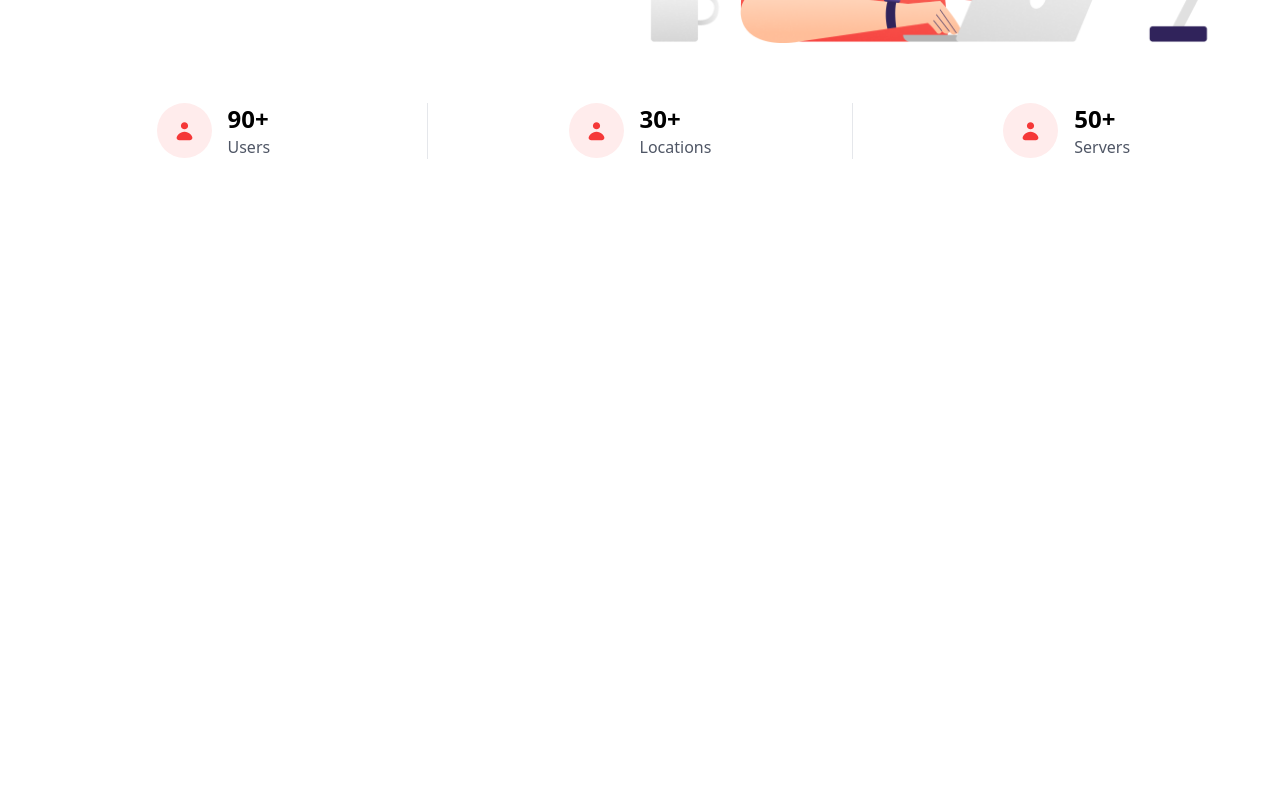
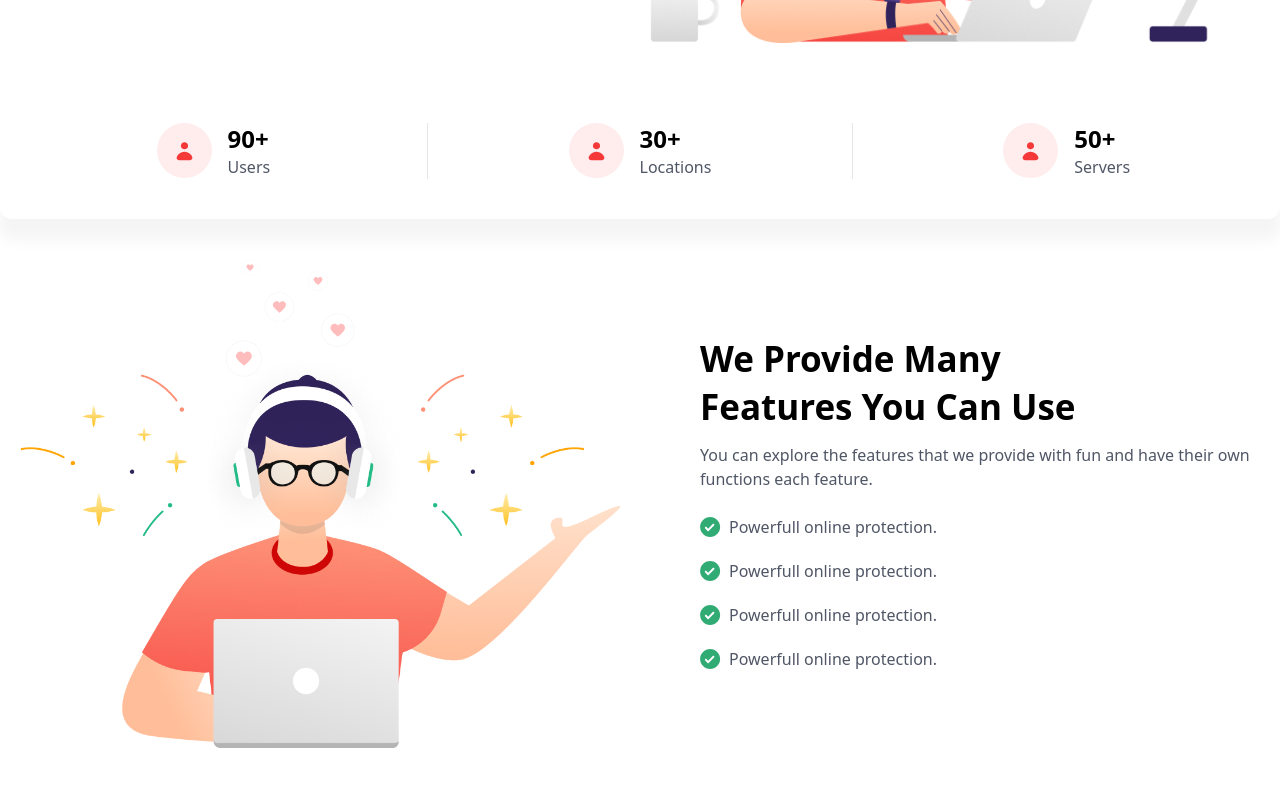
Before and after one commit to iamjamesfd/LaslesVPN-LandingPage-with-TailwindCSS, a website: page index.html in a window 1280 px wide. Shown: the part 449-1237 px from the top of the page. Before the commit the page ends 800 px from the top, so only its background shows below. Drawn offline with Linux system fonts and the light colour scheme.

Commit message:
second section completed
completed with full responsibility

```diff
--- a/index.html
+++ b/index.html
@@ -1,6 +1,5 @@
 <!doctype html>
 <html lang="en">
-
   <head>
     <meta charset="UTF-8" />
     <meta name="viewport" content="width=device-width, initial-scale=1.0" />
@@ -9,13 +8,17 @@
   </head>
 
   <body>
-  <nav>
-    <!-- class="fixed top-0 w-full shadow" -->
-    <div class="container py-5 px-4 sm:px-0 mx-auto flex items-center justify-between">
+    <nav class="sticky top-0  bg-white">
+      <div
+        class="container py-5 px-4 sm:px-0 mx-auto flex items-center justify-between"
+      >
         <a href="#">
           <img src="./assets/img/logo.svg" alt="logo" />
         </a>
-      <div class="space-y-1 block lg:hidden" onclick="nav.style.display = 'block'">
+        <div
+          class="space-y-1 block lg:hidden"
+          onclick="nav.style.display = 'block'"
+        >
           <div class="w-5 h-[3px] bg-black"></div>
           <div class="w-5 h-[3px] bg-black"></div>
           <div class="w-5 h-[3px] bg-black"></div>
@@ -32,16 +35,26 @@
         <ul class="items-center hidden lg:flex">
           <li><a href="#" class="px-5 py-2">Sign in</a></li>
           <li>
-          <a href="#" class="px-7 py-2 border text-primary border-primary rounded-full">Sign up</a>
+            <a
+              href="#"
+              class="px-7 py-2 border text-primary border-primary rounded-full"
+              >Sign up</a
+            >
           </li>
         </ul>
 
         <!-- mobile navigation -->
-      <div id="nav" class="absolute top-0 left-0 w-full h-screen bg-[rgba(0,0,0,.7)] hidden lg:hidden">
+        <div
+          id="nav"
+          class="absolute top-0 left-0 w-full h-screen bg-[rgba(0,0,0,.7)] hidden lg:hidden"
+        >
           <div class="h-full w-3/4 md:w-2/4 bg-white">
             <div class="p-2 flex items-center justify-between">
               <img src="./assets/img/logo.svg" width="150" alt="logo" />
-            <div class="w-[20px] h-[20px] flex items-center justify-center" onclick="nav.style.display = 'none'">
+              <div
+                class="w-[20px] h-[20px] flex items-center justify-center"
+                onclick="nav.style.display = 'none'"
+              >
                 <div class="w-5 h-[3px] bg-black rotate-45 absolute"></div>
                 <div class="w-5 h-[3px] bg-black -rotate-45 absolute"></div>
               </div>
@@ -68,8 +81,12 @@
       </div>
     </nav>
     <section id="#intro">
-    <div class="container mx-auto flex justify-center items-center flex-wrap py-10">
-      <div class="lg:w-2/4 xl:max-w-[600px] px-4 text-center md:px-0 md:text-start">
+      <div
+        class="container mx-auto flex justify-center items-center flex-wrap py-10"
+      >
+        <div
+          class="lg:w-2/4 xl:max-w-[600px] px-4 text-center md:px-0 md:text-start"
+        >
           <h1 class="text-[34px] sm:text-[50px] mb-2">
             Want anything to be easy with
             <span class="font-bold">LaslesVPN.</span>
@@ -81,28 +98,41 @@
           <a href="#" class="btn rounded-full">Get Started</a>
         </div>
         <div class="lg:w-2/4 xl:max-w-[600px] hidden lg:block">
-        <img src="./assets/img/illustrations/Illustration 1.png" class="m-auto" alt="" />
+          <img
+            src="./assets/img/illustrations/Illustration 1.png"
+            class="m-auto"
+            alt=""
+          />
         </div>
       </div>
     </section>
     <section>
-    <div class="container overflow-auto flex sm:flex-row sm:mx-auto py-5" style="scrollbar-width: none;">
-      <div class="flex m-auto gap-4 shrink-0 min-w-[200px] lg:w-1/3 justify-center ">
-        <img src="./assets/img/user.svg" alt="user-icon">
+      <div
+        class="container overflow-auto flex sm:flex-row sm:mx-auto py-10 lg:rounded-xl lg:shadow-[0_20px_15px_1px_#0d10250b]"
+        style="scrollbar-width: none;"
+      >
+        <div
+          class="flex m-auto gap-4 shrink-0 min-w-[200px] lg:w-1/3 justify-center"
+        >
+          <img src="./assets/img/user.svg" alt="user-icon" />
           <div>
             <h1 class="font-bold text-2xl">90+</h1>
             <p class="text-secondary">Users</p>
           </div>
         </div>
-      <div class="flex m-auto gap-4 shrink-0 min-w-[200px] lg:w-1/3 justify-center md:border-x md:px-10">
-        <img src="./assets/img/user.svg" alt="user-icon">
+        <div
+          class="flex m-auto gap-4 shrink-0 min-w-[200px] lg:w-1/3 justify-center md:border-x md:px-10"
+        >
+          <img src="./assets/img/user.svg" alt="user-icon" />
           <div>
             <h1 class="font-bold text-2xl">30+</h1>
             <p class="text-secondary">Locations</p>
           </div>
         </div>
-      <div class="flex m-auto gap-4 shrink-0 min-w-[200px] lg:w-1/3 justify-center">
-        <img src="./assets/img/user.svg" alt="user-icon">
+        <div
+          class="flex m-auto gap-4 shrink-0 min-w-[200px] lg:w-1/3 justify-center"
+        >
+          <img src="./assets/img/user.svg" alt="user-icon" />
           <div>
             <h1 class="font-bold text-2xl">50+</h1>
             <p class="text-secondary">Servers</p>
@@ -110,6 +140,34 @@
         </div>
       </div>
     </section>
+    <section>
+      <div class="container mx-auto py-10 lg:flex lg:items-center lg:justify-center gap-10 ">
+        <div class="hidden lg:flex lg:w-2/4  xl:max-w-[600px]">
+          <img src="./assets/img/illustrations/Illustration 2.png" class="mx-auto w-full" alt="">
+        </div>
+        <div class="flex flex-col items-center text-center lg:w-2/4 lg:text-start lg:items-start lg:pl-10 xl:max-w-[600px]">
+          <h1 class="text-xl font-bold mb-3 sm:text-2xl lg:text-[35px] lg:font-semibold lg:leading-snug">We Provide Many  <br> Features You Can Use</h1>
+          <p class="mb-6 px-3 text-secondary sm:text-lg lg:px-0 lg:text-base">You can explore the features that we provide with <br class="hidden md:block lg:hidden"> fun and have their own functions each feature.</p>
+          <div class="space-y-5 text-secondary">
+            <div class="flex gap-2">
+              <img src="./assets/img/tick.svg" alt="">
+              <p>Powerfull online protection.</p>
+            </div>
+            <div class="flex gap-2">
+              <img src="./assets/img/tick.svg" alt="">
+              <p>Powerfull online protection.</p>
+            </div>
+            <div class="flex gap-2">
+              <img src="./assets/img/tick.svg" alt="">
+              <p>Powerfull online protection.</p>
+            </div>
+            <div class="flex gap-2">
+              <img src="./assets/img/tick.svg" alt="">
+              <p>Powerfull online protection.</p>
+            </div>
+          </div>
+        </div>
+      </div>
+    </section>
   </body>
-
 </html>
```
Also changed, not shown: assets/css/output.css, assets/img/illustrations/Illustration 2.png (added), assets/img/tick.svg (added). Lines whose indentation alone changed are shown as unchanged.
